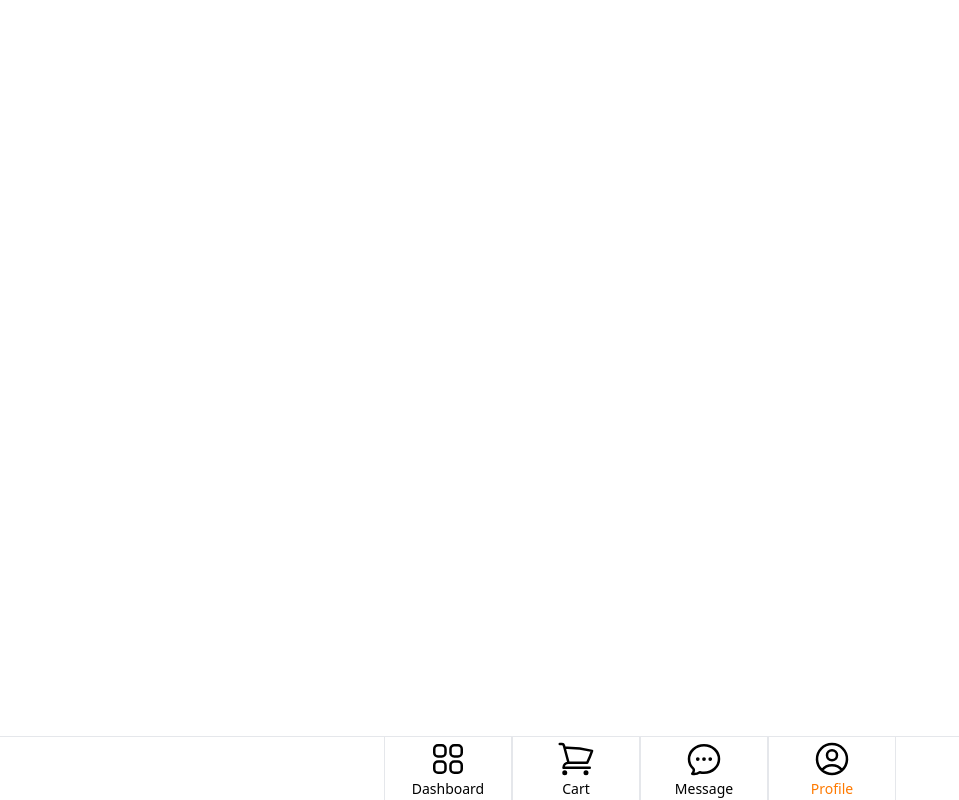
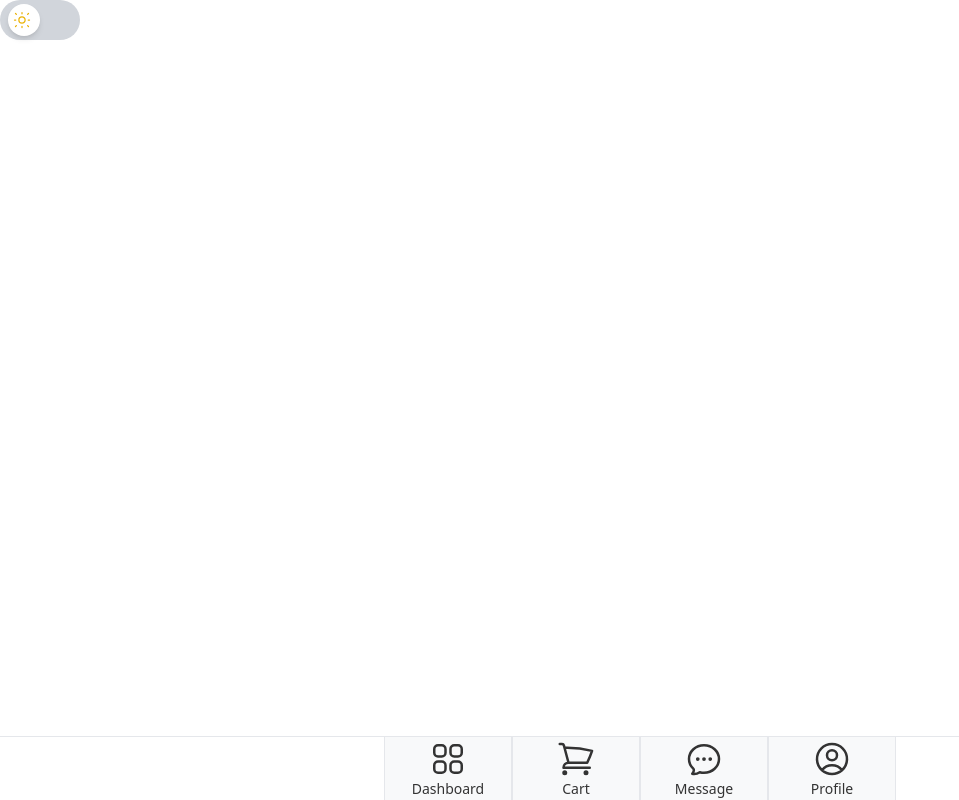
Before and after one commit to nhibui32/fastfood-webpage, a React (Vite) app in the folder app-FE/: page /homePage in a window 1280 px wide. Shown: the whole page, without its empty margins (0-959 px from the left). Built offline with nearby package versions, Linux system fonts and the light colour scheme.

Commit message:
Theme Toggle

```diff
--- a/app-FE/src/components/HomePage/HomeNavBar.tsx
+++ b/app-FE/src/components/HomePage/HomeNavBar.tsx
@@ -1,32 +1,36 @@
 import React from 'react'
 
-const dashboard = '/HomePage/dashboard.svg';
-const cart = '/HomePage/cart.svg';
-const message = '/HomePage/message.svg';
-const profile = '/HomePage/profile.svg';
 export default function HomeNavBar() {
   return (
     <div>
-      <div className='fixed bottom-0 left-0 z-50 w-full h-16 bg-white border-t border-gray-200 text-sm'>
+      <div className='fixed bottom-0 left-0 z-50 w-full h-16 border-t border-gray-200 text-sm'>
         <div className='grid h-full  max-w-lg grid-cols-4 mx-auto font-medium '>
-            <button className='inline-flex flex-col items-center justify-center px-5 border-gray-200 border-x hover:bg-gray-50'>
-                <img src={dashboard} alt="" className='w-10 h-10'/>
-                <p>Dashboard</p>
+            <button className='inline-flex flex-col items-center justify-center px-5 border-gray-200 border-x hover:bg-gray-50 bg-containerBackground text-primaryText'>
+            <svg xmlns="http://www.w3.org/2000/svg" fill="none" viewBox="0 0 24 24" stroke-width="1.5" stroke="currentColor" class="size-10">
+              <path stroke-linecap="round" stroke-linejoin="round" d="M3.75 6A2.25 2.25 0 0 1 6 3.75h2.25A2.25 2.25 0 0 1 10.5 6v2.25a2.25 2.25 0 0 1-2.25 2.25H6a2.25 2.25 0 0 1-2.25-2.25V6ZM3.75 15.75A2.25 2.25 0 0 1 6 13.5h2.25a2.25 2.25 0 0 1 2.25 2.25V18a2.25 2.25 0 0 1-2.25 2.25H6A2.25 2.25 0 0 1 3.75 18v-2.25ZM13.5 6a2.25 2.25 0 0 1 2.25-2.25H18A2.25 2.25 0 0 1 20.25 6v2.25A2.25 2.25 0 0 1 18 10.5h-2.25a2.25 2.25 0 0 1-2.25-2.25V6ZM13.5 15.75a2.25 2.25 0 0 1 2.25-2.25H18a2.25 2.25 0 0 1 2.25 2.25V18A2.25 2.25 0 0 1 18 20.25h-2.25A2.25 2.25 0 0 1 13.5 18v-2.25Z" />
+            </svg>
+                <p className=''>Dashboard</p>
             </button>
 
-            <button className='inline-flex flex-col items-center justify-center px-5 border-gray-200 border-x hover:bg-gray-50'>
-                <img src={cart} alt="" className='w-10 h-10'/>
-                <p>Cart</p>
+            <button className='inline-flex flex-col items-center justify-center px-5 border-gray-200 border-x hover:bg-gray-50 bg-containerBackground text-primaryText'>
+              <svg xmlns="http://www.w3.org/2000/svg" fill="none" viewBox="0 0 24 24" stroke-width="1.5" stroke="currentColor" class="size-10">
+                <path stroke-linecap="round" stroke-linejoin="round" d="M2.25 3h1.386c.51 0 .955.343 1.087.835l.383 1.437M7.5 14.25a3 3 0 0 0-3 3h15.75m-12.75-3h11.218c1.121-2.3 2.1-4.684 2.924-7.138a60.114 60.114 0 0 0-16.536-1.84M7.5 14.25 5.106 5.272M6 20.25a.75.75 0 1 1-1.5 0 .75.75 0 0 1 1.5 0Zm12.75 0a.75.75 0 1 1-1.5 0 .75.75 0 0 1 1.5 0Z" />
+              </svg>
+              <p className=''>Cart</p>
             </button>
 
-            <button className='inline-flex flex-col items-center justify-center px-5 border-gray-200 border-x hover:bg-gray-50'>
-                <img src={message} alt="" className='w-10 h-10'/>
-                <p>Message</p>
+            <button className='inline-flex flex-col items-center justify-center px-5 border-gray-200 border-x hover:bg-gray-50 bg-containerBackground text-primaryText'>
+              <svg xmlns="http://www.w3.org/2000/svg" fill="none" viewBox="0 0 24 24" stroke-width="1.5" stroke="currentColor" class="size-10">
+                <path stroke-linecap="round" stroke-linejoin="round" d="M8.625 12a.375.375 0 1 1-.75 0 .375.375 0 0 1 .75 0Zm0 0H8.25m4.125 0a.375.375 0 1 1-.75 0 .375.375 0 0 1 .75 0Zm0 0H12m4.125 0a.375.375 0 1 1-.75 0 .375.375 0 0 1 .75 0Zm0 0h-.375M21 12c0 4.556-4.03 8.25-9 8.25a9.764 9.764 0 0 1-2.555-.337A5.972 5.972 0 0 1 5.41 20.97a5.969 5.969 0 0 1-.474-.065 4.48 4.48 0 0 0 .978-2.025c.09-.457-.133-.901-.467-1.226C3.93 16.178 3 14.189 3 12c0-4.556 4.03-8.25 9-8.25s9 3.694 9 8.25Z" />
+              </svg>
+                <p className=''>Message</p>
             </button>
 
-            <button className='inline-flex flex-col items-center justify-center px-5 border-gray-200 border-x hover:bg-gray-50'>
-                <img src={profile} alt="" className='w-10 h-10'/>
-                <p className='text-primary'>Profile</p>
+            <button className='inline-flex flex-col items-center justify-center px-5 border-gray-200 border-x hover:bg-gray-50 bg-containerBackground text-primaryText'>
+              <svg xmlns="http://www.w3.org/2000/svg" fill="none" viewBox="0 0 24 24" stroke-width="1.5" stroke="currentColor" class="size-10">
+                <path stroke-linecap="round" stroke-linejoin="round" d="M17.982 18.725A7.488 7.488 0 0 0 12 15.75a7.488 7.488 0 0 0-5.982 2.975m11.963 0a9 9 0 1 0-11.963 0m11.963 0A8.966 8.966 0 0 1 12 21a8.966 8.966 0 0 1-5.982-2.275M15 9.75a3 3 0 1 1-6 0 3 3 0 0 1 6 0Z" />
+              </svg>
+              <p className=''>Profile</p>
             </button>
         </div>
       </div>
--- /dev/null
+++ b/app-FE/src/components/HomePage/ThemeToggle.tsx
@@ -0,0 +1,61 @@
+
+import { useEffect, useState } from "react";
+
+const ThemeToggle = () => {
+  const [isDarkMode, setIsDarkMode] = useState(
+    localStorage.getItem("theme") === "dark"
+  );
+
+  useEffect(() => {
+    if (isDarkMode) {
+      document.documentElement.classList.add("dark");
+      localStorage.setItem("theme", "dark");
+    } else {
+      document.documentElement.classList.remove("dark");
+      localStorage.setItem("theme", "light");
+    }
+  }, [isDarkMode]);
+
+  return (
+    <button
+      onClick={() => setIsDarkMode(!isDarkMode)}
+      className="relative flex items-center w-20 h-10 rounded-full bg-gray-300 dark:bg-gray-800 p-2 transition duration-300 "
+    >
+      {/* Toggle Circle */}
+      <div
+        className={` absolute w-8 h-8 bg-white dark:bg-gray-900 rounded-full shadow-md transform transition-transform duration-300 ${
+          isDarkMode ? "translate-x-8" : "translate-x-0"
+        }`}
+      ></div>
+
+      {/* Sun Icon */}
+      <svg
+        className={`absolute left-2 ml-1 w-5 h-5 text-yellow-500 transition-opacity ${
+          isDarkMode ? "opacity-0" : "opacity-100"
+        }`}
+        xmlns="http://www.w3.org/2000/svg"
+        fill="none"
+        viewBox="0 0 24 24"
+        strokeWidth="1.5"
+        stroke="currentColor"
+      >
+        <path
+          strokeLinecap="round"
+          strokeLinejoin="round"
+          d="M12 3v1.5M12 19.5V21M4.22 4.22l1.06 1.06M18.72 18.72l1.06 1.06M3 12h1.5M19.5 12H21M4.22 19.78l1.06-1.06M18.72 5.28l1.06-1.06M15.75 12a3.75 3.75 0 1 1-7.5 0 3.75 3.75 0 0 1 7.5 0z"
+        />
+      </svg>
+
+      <svg
+      className={`absolute right-2 w-5 h-5 mr-1 text-white transition-opacity ${
+        isDarkMode ? "opacity-100" : "opacity-0"
+      }`}
+       xmlns="http://www.w3.org/2000/svg" fill="none" viewBox="0 0 24 24" stroke-width="1.5" stroke="black" class="size-6">
+        <path stroke-linecap="round" stroke-linejoin="round" d="M21.752 15.002A9.72 9.72 0 0 1 18 15.75c-5.385 0-9.75-4.365-9.75-9.75 0-1.33.266-2.597.748-3.752A9.753 9.753 0 0 0 3 11.25C3 16.635 7.365 21 12.75 21a9.753 9.753 0 0 0 9.002-5.998Z" />
+      </svg>
+
+    </button>
+  );
+};
+
+export default ThemeToggle;
--- a/app-FE/src/components/LandingPage/NavBar.tsx
+++ b/app-FE/src/components/LandingPage/NavBar.tsx
@@ -10,7 +10,7 @@ const userProfile = "/CredentialsPageImages/UserCircle.svg";
 
 export default function NavBar({openMenu,toggleMenu}) {
     const navigate = useNavigate();
-    const[loggedIn, setLoggedIn] = useState<boolean>(true);
+    const[loggedIn, setLoggedIn] = useState<boolean>(false);
 
     const goToSignInPage = () => {
         navigate('/credentials');
--- a/app-FE/src/index.css
+++ b/app-FE/src/index.css
@@ -2,10 +2,52 @@
 @tailwind components;
 @tailwind utilities;
 
-:root{
-    --primary: 255,122,0;
-    --secondary: 255,193,7;
-    --background: 255,255,255;
+@media(prefers-color-scheme:light){
+    :root{
+        --primary: 255,122,0;
+        --secondary: 255,193,7;
+        --background: 255,255,255;
+        --containerBackground: 248, 249, 250;
+        --primaryText:51, 51, 51;
+        --secondaryText: 119, 119, 119;
+        --border: 224, 224, 224;
+        background: rgba(var(--background));
+    }
+}
 
+.dark {
+    --primary: 255, 152, 0;
+    --secondary: 255, 193, 7;
+    --background: 18, 18, 18;
+    --containerBackground: 30, 30, 30;
+    --primaryText:255, 255, 255;
+    --secondaryText: 176, 176, 176;
+    --border: 51, 51, 51;
     background: rgba(var(--background));
 }
+
+/* Primary Color (#FF7A00 - Vibrant Orange)
+
+Use for main CTA buttons like "Add to Cart", "Checkout", and "Continue to Payment"
+Highlights active menu categories
+Floating cart button
+Secondary Color (#FFC107 - Warm Yellow)
+
+Use for discount badges, promotional labels, and special offers
+Can be used as a hover effect for primary buttons
+Background (#FFFFFF - White)
+
+The main app background for a clean, fresh look
+Card/Container Background (#F8F9FA - Light Gray)
+
+Background for cards displaying food items
+Order summary and payment sections
+Primary Text (#333333 - Dark Gray)
+
+Used for all main text, including food item names and menu categories
+Secondary Text (#777777 - Medium Gray)
+
+Used for less important text, such as descriptions and smaller labels
+Border/Outline (#E0E0E0 - Soft Gray)
+
+Used for separating sections, dividers, and button outlines */
--- a/app-FE/src/routes/CredentialsPage.tsx
+++ b/app-FE/src/routes/CredentialsPage.tsx
@@ -10,7 +10,7 @@ export type CredentialType = {
 }
 
 export default function CredentialsPage() {
-  const[account, setAccount] = useState(false)
+  const[account, setAccount] = useState(true)
 
   const createAccount= () => {
     setAccount((prev)=>{
--- a/app-FE/src/routes/HomePage.tsx
+++ b/app-FE/src/routes/HomePage.tsx
@@ -3,10 +3,12 @@ import DisplayMenu from '../components/HomePage/DisplayMenu'
 import YourCart from '../components/HomePage/Cart'
 import NavBar from '../components/LandingPage/NavBar'
 import BottomNavBar from '../components/HomePage/HomeNavBar'
+import ThemeToggle from '../components/HomePage/ThemeToggle'
 export default function MenuPage() {
 
   return (
       <div className=''>
+        <ThemeToggle/>
         <BottomNavBar/>
       </div>
   )
--- a/app-FE/tailwind.config.js
+++ b/app-FE/tailwind.config.js
@@ -11,7 +11,13 @@ export default {
         brickRed: '#8F2A16',
         goldenPeach: '#FFC259',
         sunflowerGold: '#EBAB08',
-        primary: "rgba(var(--primary))"
+        primary: "rgba(var(--primary))",
+        secondary:"rgba(var(--secondary))",
+        background:"rgba(var(--background))",
+        containerBackground:"rgba(var(--containerBackground))",
+        primaryText:"rgba(var(--primaryText))",
+        secondaryText:"rgba(var(--secondaryText))",
+        border:"rgba(var(--border))",
       },
       screens: {
         desktop: '1440px',
```
Also changed, not shown: app-FE/public/ThemeToggle/day.png (added), app-FE/public/ThemeToggle/night.png (added).
